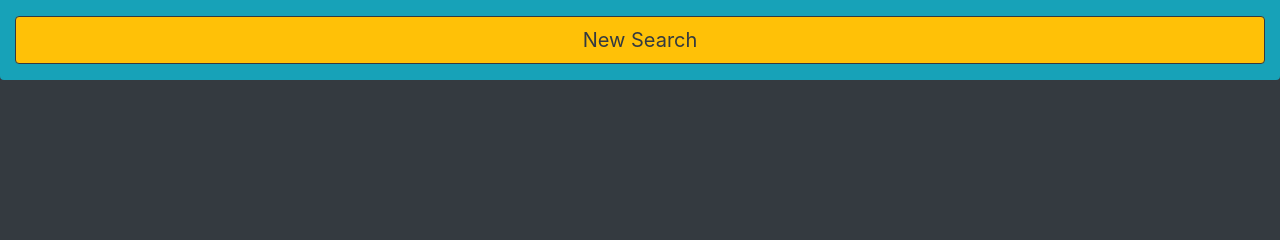
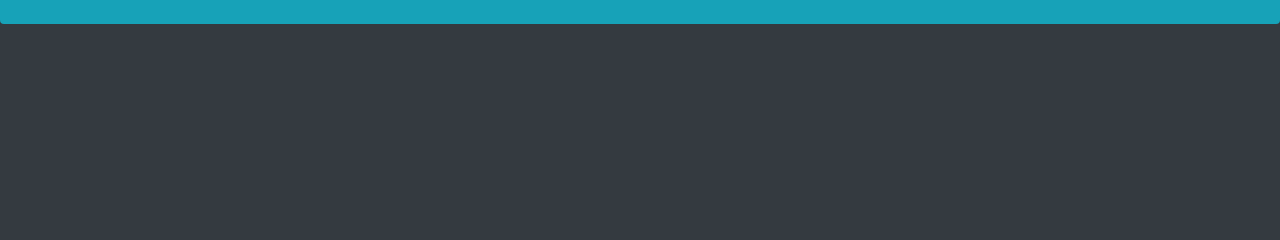
Before and after one commit to wDushanin/RadioLoggingApp, a Flask app: page / in a window 1280 px wide. Shown: the part 319-559 px from the top of the page. Run offline with Flask 2, Linux system fonts and the light colour scheme.

```diff
--- a/templates/index.html
+++ b/templates/index.html
@@ -26,7 +26,7 @@
                 <div>
                     <form method="POST" action="{{ url_for('search')}}" class="d-flex">
                         {{ form.hidden_tag() }}
-                        <input class="form-control me-2" type="search" placeholder="Search by Radio ID" aria-label="Search" name="searched" autocomplete="false">
+                        <input class="form-control me-2" type="search" placeholder="Search by Radio ID" aria-label="Search" name="searched" autocomplete="off">
                         <button class="btn btn-outline-secondary" type="submit">Search</button>
                     </form>
                 </div>
@@ -93,11 +93,6 @@
             </tbody>
         </table>
 
-        <div>
-            <button type="button" class="btn rounded btn-warning text-dark btn-lg btn-block border border-dark border-5 mb-2">New Search</button>
-
-        </div>
-
     </div>
 
     <!--Online JS-->
```
Also changed, not shown: templates/search.html (+1 -6 lines).
